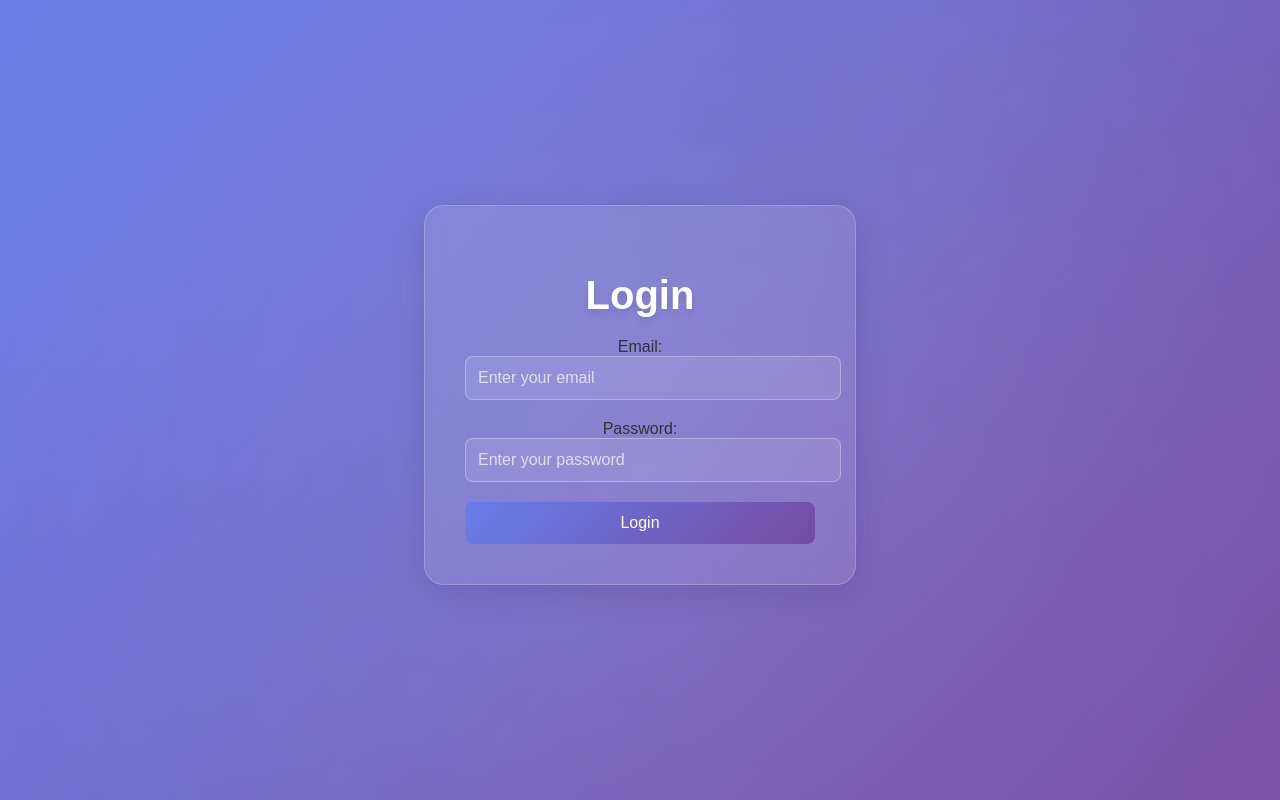
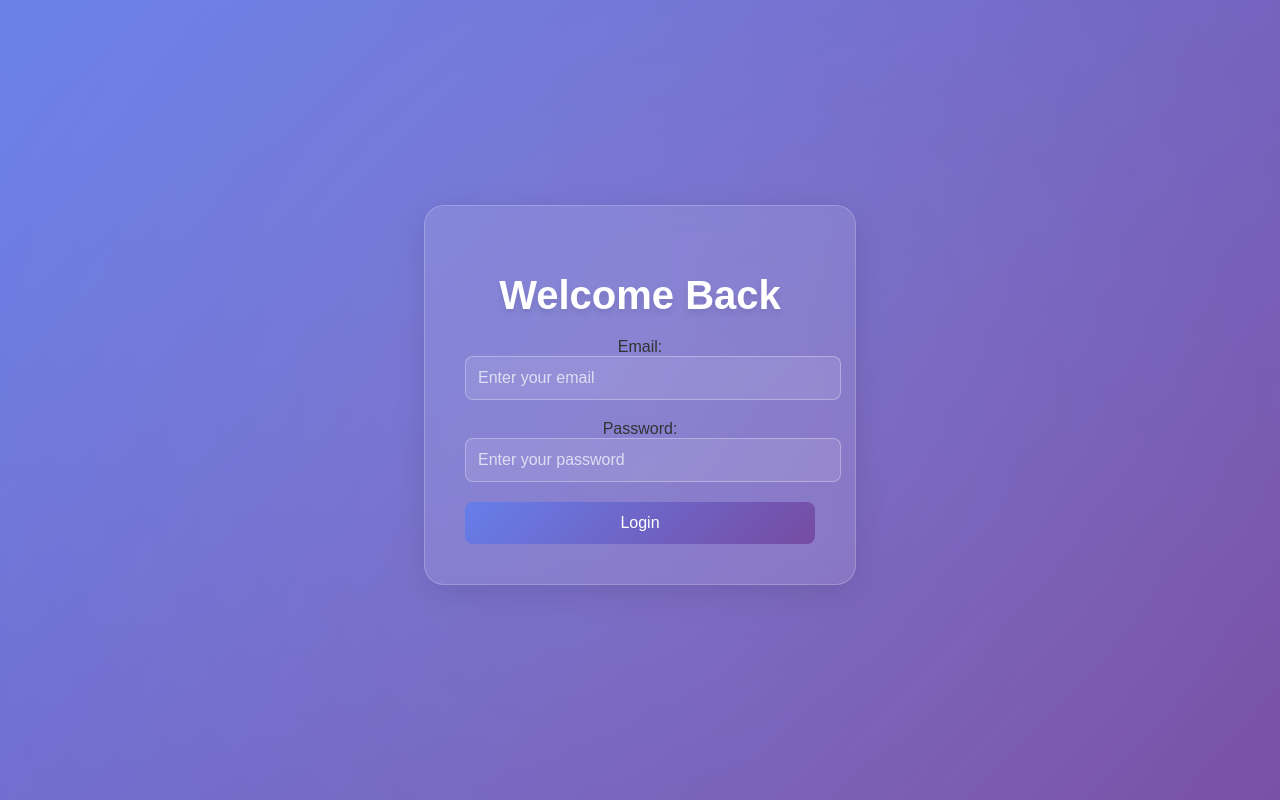
Before and after one commit to ArifulIslam497431/mcq_exam, a plain HTML site: page index.html in a window 1280 px wide. Shown: the top 800 px of the page. Drawn offline with Linux system fonts and the light colour scheme; no server answers.

Commit message:
index.html

```diff
--- a/index.html
+++ b/index.html
@@ -8,7 +8,7 @@
 </head>
 <body>
     <div class="container">
-        <h1>Login</h1>
+        <h1>Welcome Back</h1>
         <form id="login-form">
             <div>
                 <label for="student-id">Email:</label>
```
